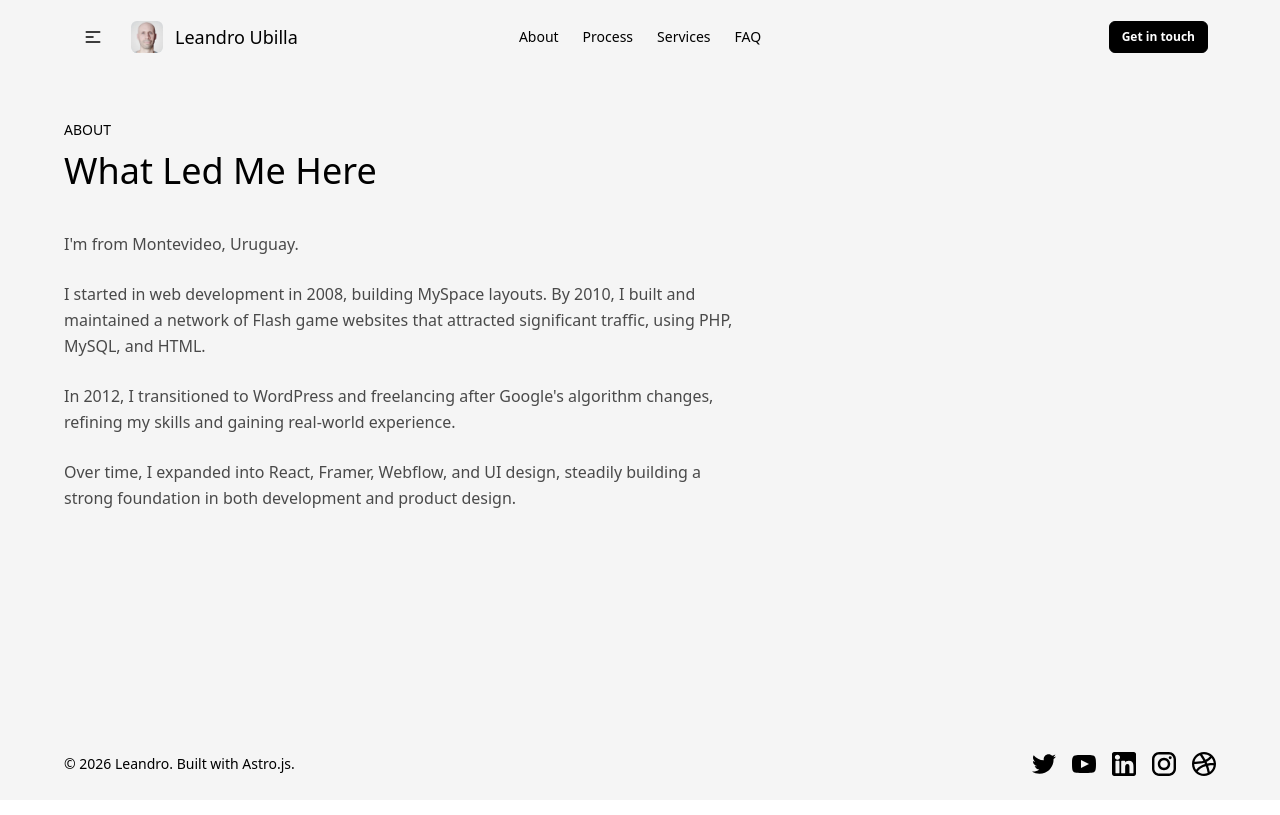
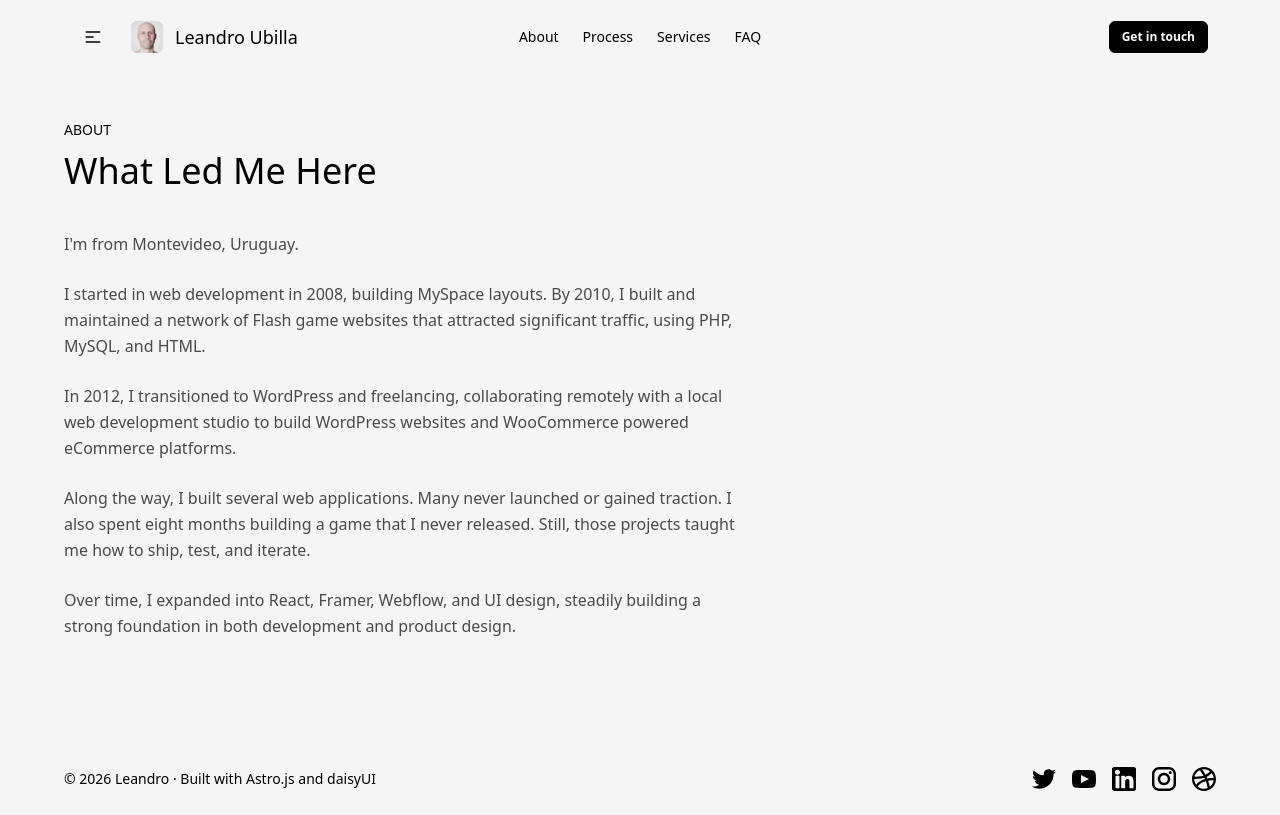
Before and after one commit to leanug/v3, an Astro site: page /about in a window 1280 px wide. Built offline with nearby package versions, Linux system fonts and the light colour scheme; Astro itself is replaced by a stand-in of ours.

Commit message:
update: about section and footer

```diff
--- a/src/components/layout/Footer.astro
+++ b/src/components/layout/Footer.astro
@@ -7,7 +7,7 @@ import Dribbble from "../icons/Dribbble.astro"
 
 <footer class="footer sm:footer-horizontal items-center md:justify-between py-5 mt-12 xl:mt-20" transition:persist>
   <aside class="grid-flow-col items-center w-full">
-    <p>© 2026 Leandro. Built with Astro.js.</p>
+    <p>© 2026 Leandro · Built with Astro.js and daisyUI</p>
   </aside>
   <nav class="grid-flow-col gap-4 md:place-self-center md:justify-end">
     <a href="https://x.com/leandroubilla_" title="Twitter" target="_blank" rel="noopener noreferrer" class="button flex items-center py-1">
--- a/src/layouts/Layout.astro
+++ b/src/layouts/Layout.astro
@@ -41,7 +41,7 @@ import Footer from '../components/layout/Footer.astro'
     <SpeedInsights/>
 	</head>
 	<body>
-    <div data-theme="lofi" class="relative leading-tightest">
+    <div data-theme="lofi" class="relative leading-tightest scroll-smooth">
       <div class="flex justify-center bg-base-200 text-base-content">
         <div class="flex flex-col w-full min-h-screen xs:px-10 md:mx-16 mx-2.5">
           <Navbar />
--- a/src/pages/about.astro
+++ b/src/pages/about.astro
@@ -26,7 +26,11 @@ const description = "Learn more about the developer behind the keyboard.";
       </p>
 
       <p class="text-base leading-relaxed mb-6 text-base-content/70">
-        In 2012, I transitioned to WordPress and freelancing after Google's algorithm changes, refining my skills and gaining real-world experience.
+        In 2012, I transitioned to WordPress and freelancing, collaborating remotely with a local web development studio to build WordPress websites and WooCommerce powered eCommerce platforms.
+      </p>
+
+      <p class="text-base leading-relaxed mb-6 text-base-content/70">
+        Along the way, I built several web applications. Many never launched or gained traction. I also spent eight months building a game that I never released. Still, those projects taught me how to ship, test, and iterate.
       </p>
 
       <p class="text-base leading-relaxed mb-6 text-base-content/70">
```
